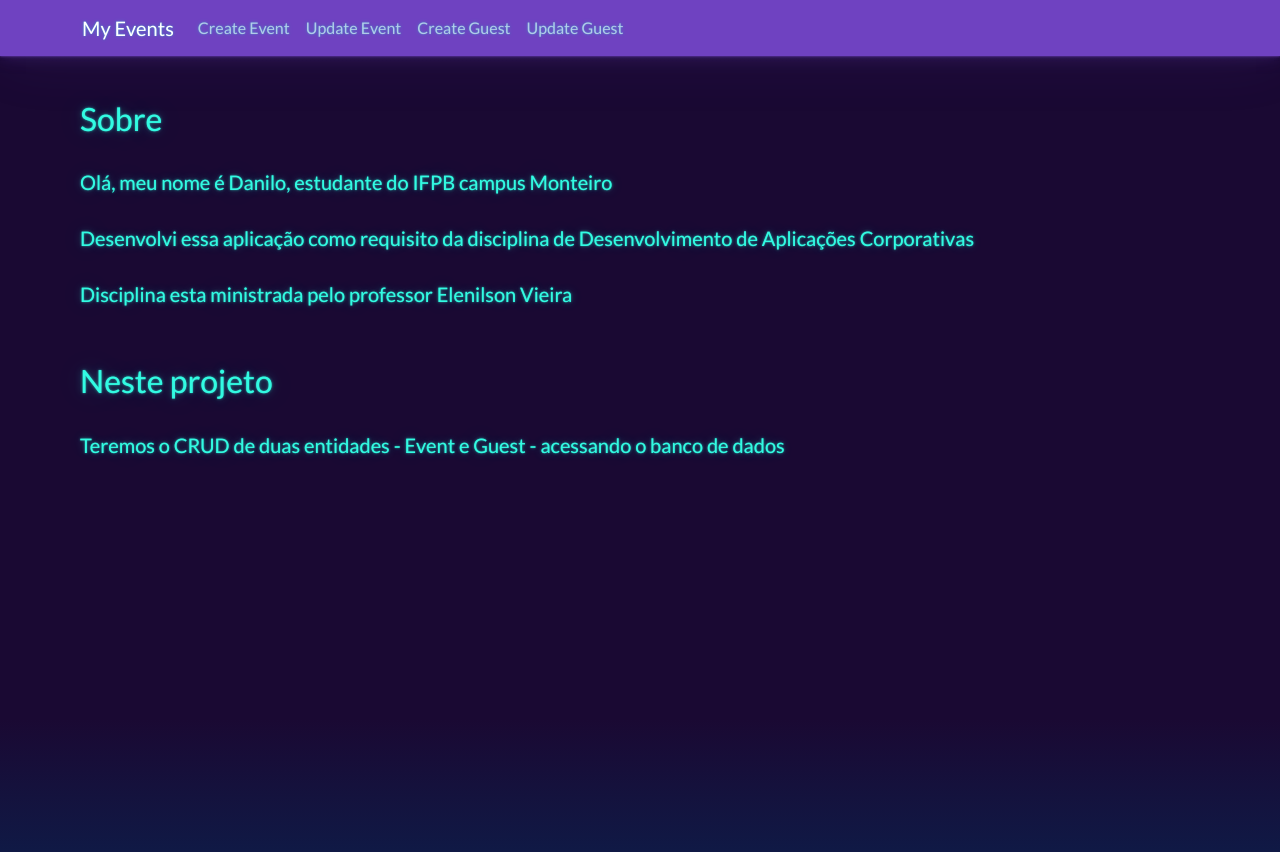
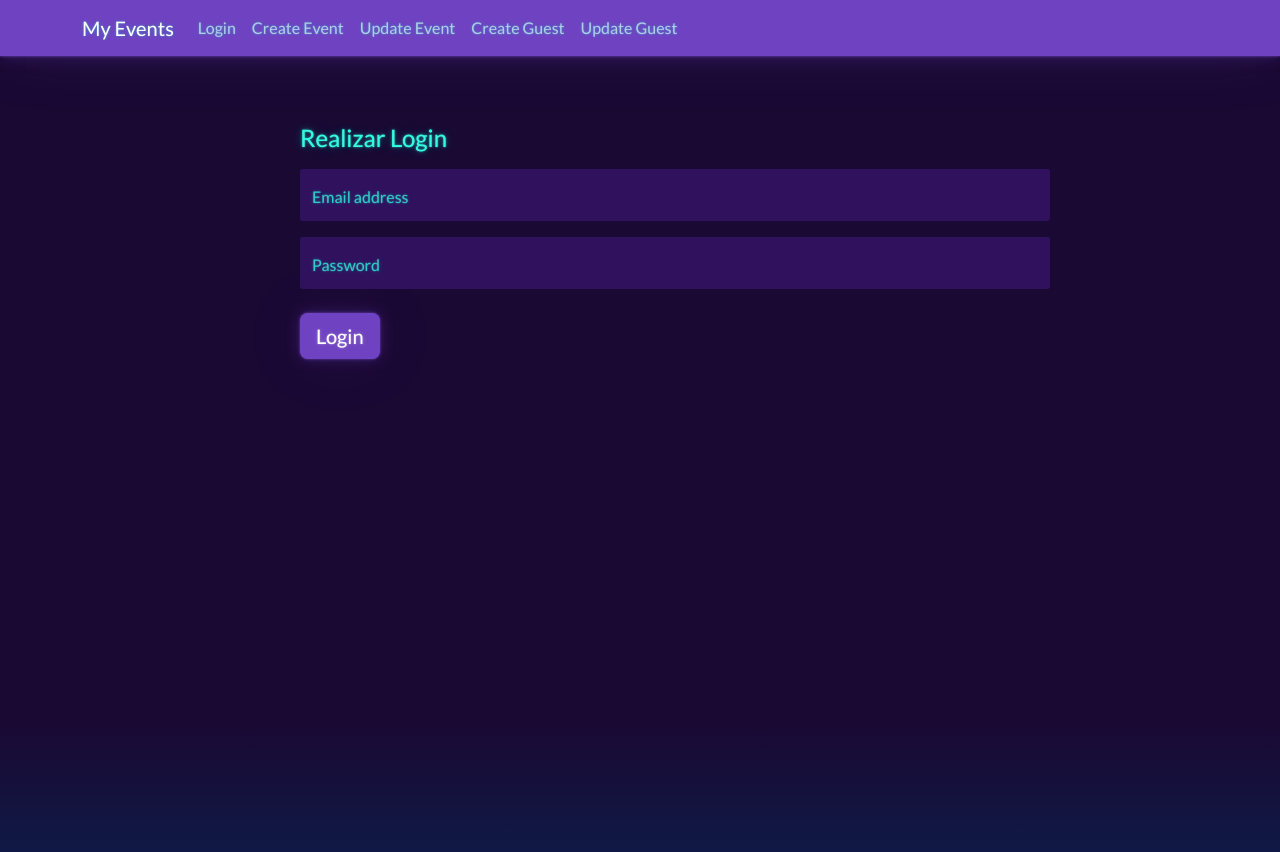
Before and after one commit to dansousac2/React-DAC_project, a React (Create React App) app: page /login in a window 1280 px wide. Shown: the top 852 px of the page. Built offline with nearby package versions, Linux system fonts and the light colour scheme.

Commit message:
fix errors

```diff
--- a/src/componentes/NavBar.js
+++ b/src/componentes/NavBar.js
@@ -12,6 +12,7 @@ function NavBar (props) {
                 </button>
                 <div className="collapse navbar-collapse" id="navbarResponsive">
                     <ul className="navbar-nav">
+                        <NavbarItem href="/login" label="Login" />
                         <NavbarItem href="/createEvent" label="Create Event" />
                         <NavbarItem href="/updateEvent" label="Update Event" />
                         <NavbarItem href="/createGuest" label="Create Guest" />
--- a/src/main/AppRoutes.js
+++ b/src/main/AppRoutes.js
@@ -6,6 +6,7 @@ import UpdateGuest from "../screens/Guest/Update/UpdateGuest";
 import CreateEvent from "../screens/Event/CreateE/CreateEvent";
 import UpdateEvent from "../screens/Event/UpdateE/UpdateEvent";
 import HomePage from "../screens/HomePage/HomePage";
+import Login from "../screens/Login/Login";
 
 function AppRoutes() {
     return (
@@ -14,7 +15,8 @@ function AppRoutes() {
             <Route component = { UpdateGuest } path="/updateGuest" />
             <Route component = { CreateEvent } path="/createEvent" />
             <Route component = { UpdateEvent } path="/updateEvent" />
-            <Route component = { HomePage } path="/" />
+            <Route component = { HomePage } path="/" exact/>
+            <Route component = { Login } path="/login" />
         </BrowserRouter>
     )
 }
--- a/src/screens/Event/UpdateE/UpdateEvent.js
+++ b/src/screens/Event/UpdateE/UpdateEvent.js
@@ -46,7 +46,7 @@ export default class CreateEvent extends React.Component {
                 <br/>
                 <br/>
                 <br/>
-                <table class="table table-hover">
+                <table className="table table-hover">
                     <thead>
                         <tr>
                             <th scope="col">Field</th>
@@ -55,15 +55,15 @@ export default class CreateEvent extends React.Component {
                     </thead>
 
                     <tbody>
-                        <tr class="table-primary">
+                        <tr className="table-primary">
                             <th scope="row">Event</th>
                             <td>{this.state.eventName2}</td>
                         </tr>
-                        <tr class="table-primary">
+                        <tr className="table-primary">
                             <th scope="row">Date</th>
                             <td>{this.state.date2}</td>
                         </tr>
-                        <tr class="table-primary">
+                        <tr className="table-primary">
                             <th scope="row">Address</th>
                             <td>{this.state.address2}</td>
                         </tr>
--- a/src/screens/Guest/Update/UpdateGuest.js
+++ b/src/screens/Guest/Update/UpdateGuest.js
@@ -47,7 +47,7 @@ export default class UpdateGuest extends React.Component {
                 <br/>
                 <br/>
                 <br/>
-                <table class="table table-hover">
+                <table className="table table-hover">
                     <thead>
                         <tr>
                             <th scope="col">Field</th>
@@ -56,15 +56,15 @@ export default class UpdateGuest extends React.Component {
                     </thead>
 
                     <tbody>
-                        <tr class="table-primary">
+                        <tr className="table-primary">
                             <th scope="row">CPF</th>
                             <td>{this.state.guestCPF2}</td>
                         </tr>
-                        <tr class="table-primary">
+                        <tr className="table-primary">
                             <th scope="row">Name</th>
                             <td>{this.state.guestName2}</td>
                         </tr>
-                        <tr class="table-primary">
+                        <tr className="table-primary">
                             <th scope="row">Event ID</th>
                             <td>{this.state.eventID2}</td>
                         </tr>
--- /dev/null
+++ b/src/screens/Login/Login.css
@@ -0,0 +1,5 @@
+.set02{
+    max-width: 750px;
+    margin-left: 300px;
+    text-align: left;
+}
--- /dev/null
+++ b/src/screens/Login/Login.js
@@ -0,0 +1,47 @@
+import React from "react";
+import './Login.css'
+import 'bootswatch/dist/vapor/bootstrap.css';
+
+import { withRouter } from 'react-router-dom';
+
+class Login extends React.Component {
+
+    state = {
+        email:"",
+        key:""
+    }
+
+    madeLogin = () => {
+        if(this.state.email != "monteiro@ifpb.edu.br" && this.state.key != "123") {
+            alert("Verifique senha e email passados!")
+        } else {
+            this.props.history.push('/')
+        }
+    }
+
+    render() {
+        return (
+            <div>
+                <fieldset className="set02">
+                     <div className="form-group">
+                        <label className="form-label mt-4"><h4>Realizar Login</h4></label>
+                        <div className="form-floating mb-3">
+                            <input type="email" className="form-control" id="floatingInput" placeholder="name@example.com"
+                            onChange={(e) => {this.setState({email: e.target.value})}}/>
+                            <label htmlFor="floatingInput">Email address</label>
+                        </div>
+                        <div className="form-floating">
+                            <input type="password" className="form-control" id="floatingPassword" placeholder="Password"
+                            onChange={(e) => {this.setState({key: e.target.value})}}/>
+                            <label htmlFor="floatingPassword">Password</label>
+                        </div>
+                        <br/>
+                        <button type="button" className="btn btn-primary btn-lg" onClick={this.madeLogin} >Login</button>
+                    </div>
+                </fieldset>
+            </div>
+        )
+    }
+}
+
+export default withRouter(Login)
```
